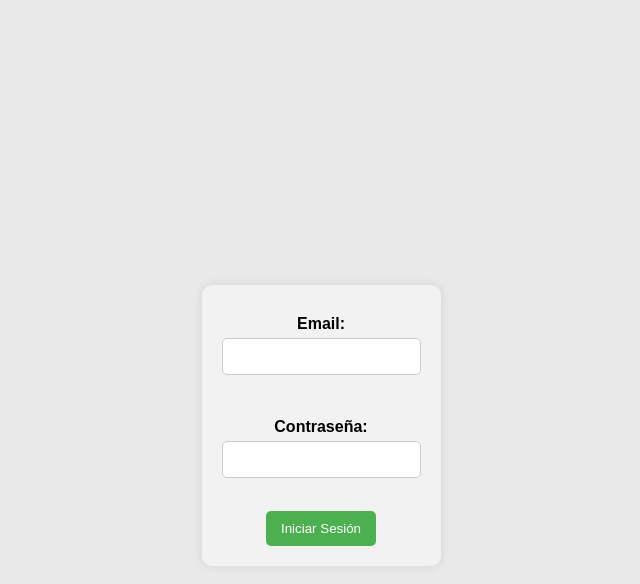
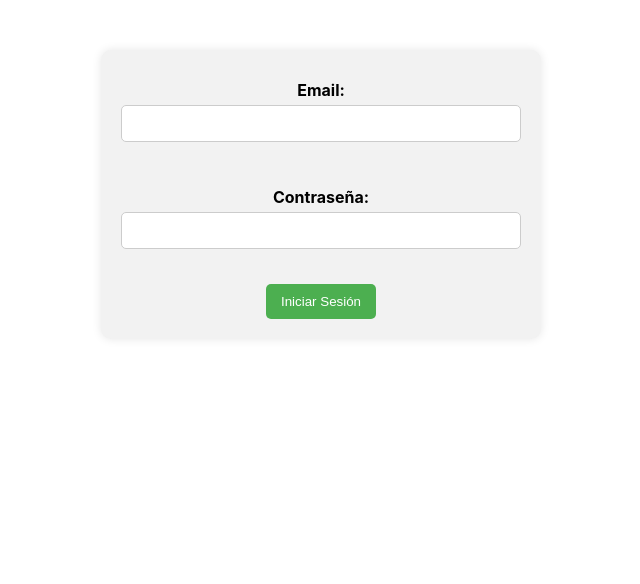
Before and after one commit to AlexZepeda19/Framework-frontend, a React (Create React App) app: page / in a window 1280 px wide. Shown: the top 584 px of the page, without its empty margins (319-959 px from the left). Built offline with nearby package versions, Linux system fonts and the light colour scheme.

Commit message:
v2 funcional

```diff
--- a/src/components/Login.css
+++ b/src/components/Login.css
@@ -43,14 +43,3 @@ form {
   button:hover {
     background-color: #45a049;
   }
-
-  /* Estilo para la alineación central del formulario en la página */
-  body {
-    display: flex;
-    justify-content: center;
-    align-items: center;
-    height: 100vh;
-    margin: 0;
-    font-family: Arial, sans-serif;
-    background-color: #e9e9e9;
-  }
```
